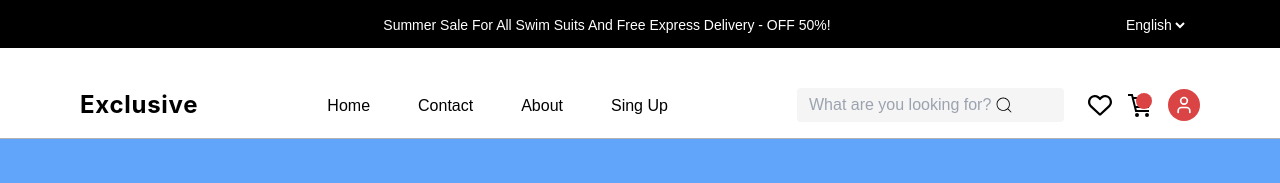
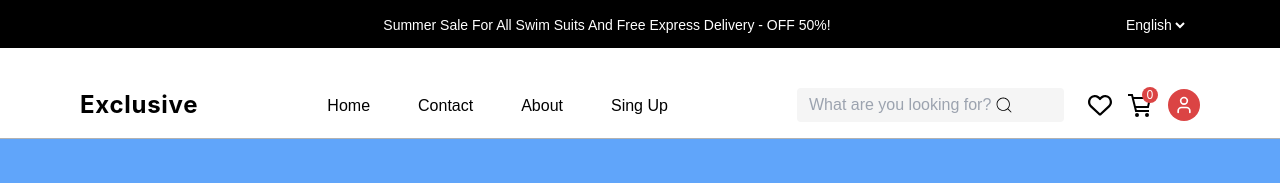
Before and after one commit to tawhidwebdev/orebi-frontend, a React (Vite) app: page / in a window 1280 px wide. Shown: the top 183 px of the page. Built offline with nearby package versions, Linux system fonts and the light colour scheme.

Commit message:
Navbar Done

```diff
--- a/src/index.css
+++ b/src/index.css
@@ -84,11 +84,15 @@
     position: absolute;
     width: 16px;
     height: 16px;
+    line-height: 16px;
     background-color: var(--red_color);
-    content: "";
-    top: 0;
-    right: 0;
+    content: "0";
+    top: -6px;
+    right: -6px;
     border-radius: 100%;
+    color: #ffffff;
+    font-size: 12px;
+    text-align: center;
   }
   /* Navbar Code End */
 }
```
